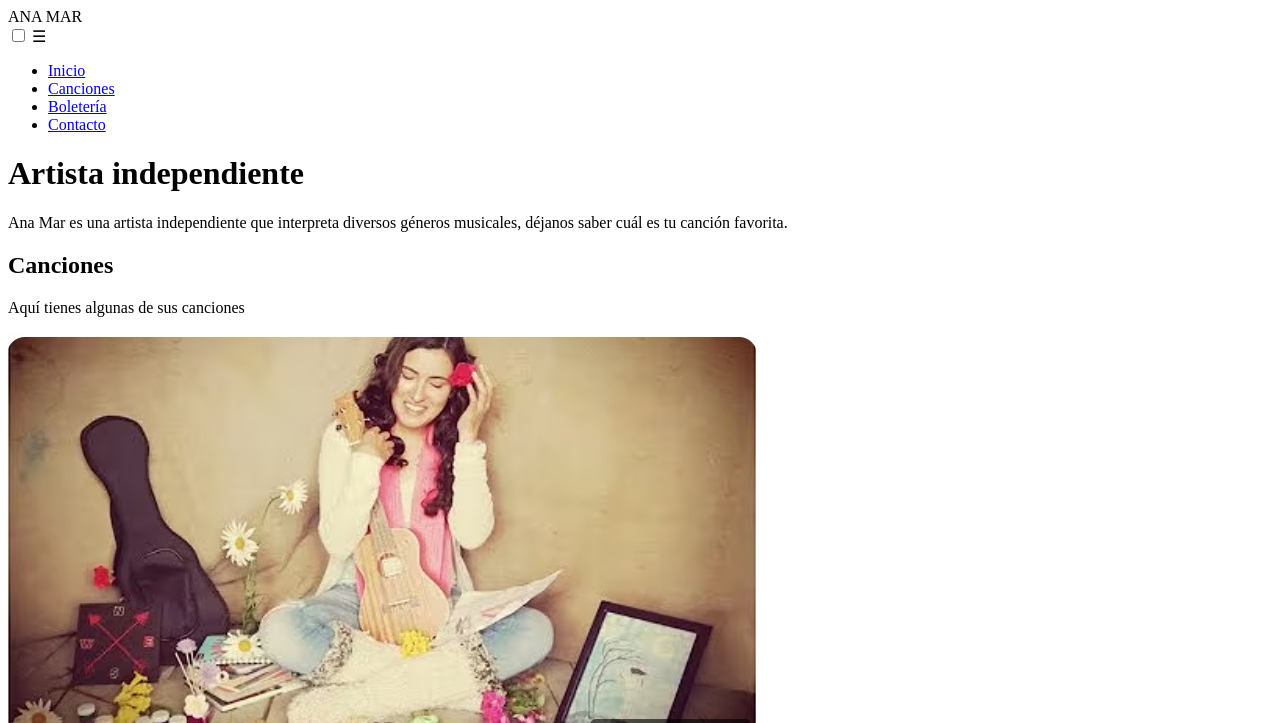
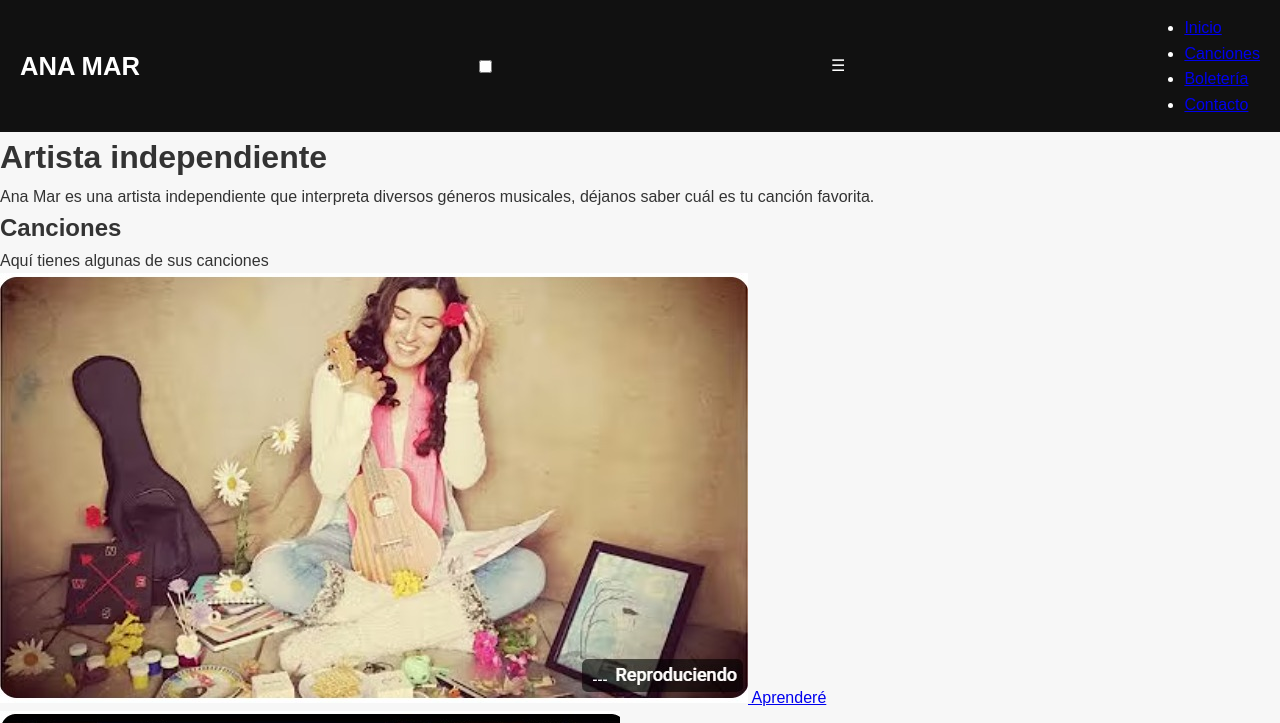
Before and after one commit to anamariabellog-beep/Pagina_anamar, a plain HTML site: page index.html in a window 1280 px wide. Shown: the top 723 px of the page. Drawn offline with Linux system fonts and the light colour scheme.

Commit message:
se comezo el  css

```diff
--- a/styles.css
+++ b/styles.css
@@ -0,0 +1,33 @@
+ /* ============================
+   ESTILOS GENERALES
+============================ */
+* {
+    margin: 0;
+    padding: 0;
+    box-sizing: border-box;
+}
+
+body {
+    font-family: Arial, Helvetica, sans-serif;
+    background: #f7f7f7;
+    color: #333;
+    line-height: 1.6;
+}
+
+/*  NAVBAR */
+.navbar {
+    background: #111;
+    color: #fff;
+    display: flex;
+    justify-content: space-between;
+    align-items: center;
+    padding: 15px 20px;
+    position: sticky;
+    top: 0;
+    z-index: 1000;
+}
+
+.logo {
+    font-size: 1.6rem;
+    font-weight: bold;
+}
```
Also changed, not shown: index.html (indentation only).
